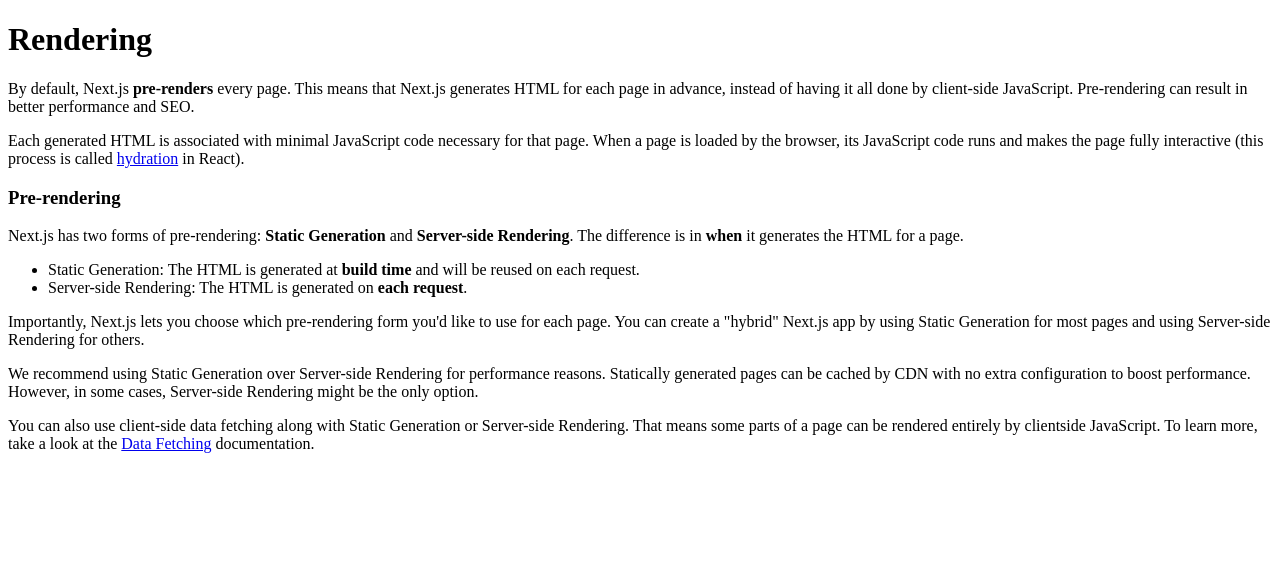
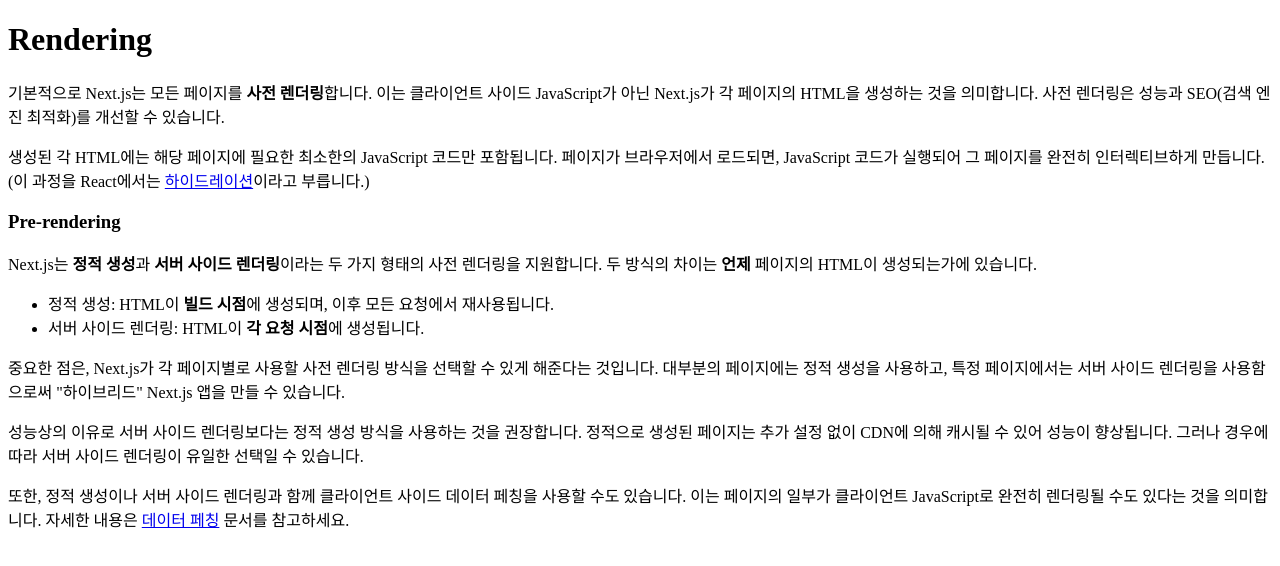
Before and after one commit to luciancah/nextjs-ko, a Next.js app: page /docs/pages/building-your-application/Rendering in a window 1280 px wide. Shown: the top 566 px of the page. Built offline with nearby package versions, Linux system fonts and the light colour scheme.

Commit message:
[#76] docs: rendering 번역 (#78) [skip ci]
* [#76] docs: rendering 번역

* [#76] typo: 줄바꿈 수정 및 마침표 표기

```diff
--- a/pages/docs/pages/building-your-application/Rendering.mdx
+++ b/pages/docs/pages/building-your-application/Rendering.mdx
@@ -3,23 +3,21 @@
 description: Learn the fundamentals of rendering in React and Next.js.
 ---
 
-{/* TODO: 번역이 필요합니다. */}
-
 # Rendering
 
-By default, Next.js **pre-renders** every page. This means that Next.js generates HTML for each page in advance, instead of having it all done by client-side JavaScript. Pre-rendering can result in better performance and SEO.
+기본적으로 Next.js는 모든 페이지를 **사전 렌더링**합니다. 이는 클라이언트 사이드 JavaScript가 아닌 Next.js가 각 페이지의 HTML을 생성하는 것을 의미합니다. 사전 렌더링은 성능과 SEO(검색 엔진 최적화)를 개선할 수 있습니다.
 
-Each generated HTML is associated with minimal JavaScript code necessary for that page. When a page is loaded by the browser, its JavaScript code runs and makes the page fully interactive (this process is called [hydration](https://react.dev/reference/react-dom/client/hydrateRoot) in React).
+생성된 각 HTML에는 해당 페이지에 필요한 최소한의 JavaScript 코드만 포함됩니다. 페이지가 브라우저에서 로드되면, JavaScript 코드가 실행되어 그 페이지를 완전히 인터렉티브하게 만듭니다. (이 과정을 React에서는 [하이드레이션](https://react.dev/reference/react-dom/client/hydrateRoot)이라고 부릅니다.)
 
 ### Pre-rendering
 
-Next.js has two forms of pre-rendering: **Static Generation** and **Server-side Rendering**. The difference is in **when** it generates the HTML for a page.
+Next.js는 **정적 생성**과 **서버 사이드 렌더링**이라는 두 가지 형태의 사전 렌더링을 지원합니다. 두 방식의 차이는 **언제** 페이지의 HTML이 생성되는가에 있습니다.
 
-- Static Generation: The HTML is generated at **build time** and will be reused on each request.
-- Server-side Rendering: The HTML is generated on **each request**.
+- 정적 생성: HTML이 **빌드 시점**에 생성되며, 이후 모든 요청에서 재사용됩니다.
+- 서버 사이드 렌더링: HTML이 **각 요청 시점**에 생성됩니다.
 
-Importantly, Next.js lets you choose which pre-rendering form you'd like to use for each page. You can create a "hybrid" Next.js app by using Static Generation for most pages and using Server-side Rendering for others.
+중요한 점은, Next.js가 각 페이지별로 사용할 사전 렌더링 방식을 선택할 수 있게 해준다는 것입니다. 대부분의 페이지에는 정적 생성을 사용하고, 특정 페이지에서는 서버 사이드 렌더링을 사용함으로써 "하이브리드" Next.js 앱을 만들 수 있습니다.
 
-We recommend using Static Generation over Server-side Rendering for performance reasons. Statically generated pages can be cached by CDN with no extra configuration to boost performance. However, in some cases, Server-side Rendering might be the only option.
+성능상의 이유로 서버 사이드 렌더링보다는 정적 생성 방식을 사용하는 것을 권장합니다. 정적으로 생성된 페이지는 추가 설정 없이 CDN에 의해 캐시될 수 있어 성능이 향상됩니다. 그러나 경우에 따라 서버 사이드 렌더링이 유일한 선택일 수 있습니다.
 
-You can also use client-side data fetching along with Static Generation or Server-side Rendering. That means some parts of a page can be rendered entirely by clientside JavaScript. To learn more, take a look at the [Data Fetching](/docs/pages/building-your-application/data-fetching/client-side) documentation.
+또한, 정적 생성이나 서버 사이드 렌더링과 함께 클라이언트 사이드 데이터 페칭을 사용할 수도 있습니다. 이는 페이지의 일부가 클라이언트 JavaScript로 완전히 렌더링될 수도 있다는 것을 의미합니다. 자세한 내용은 [데이터 페칭](/docs/pages/building-your-application/data-fetching/client-side) 문서를 참고하세요.
```
